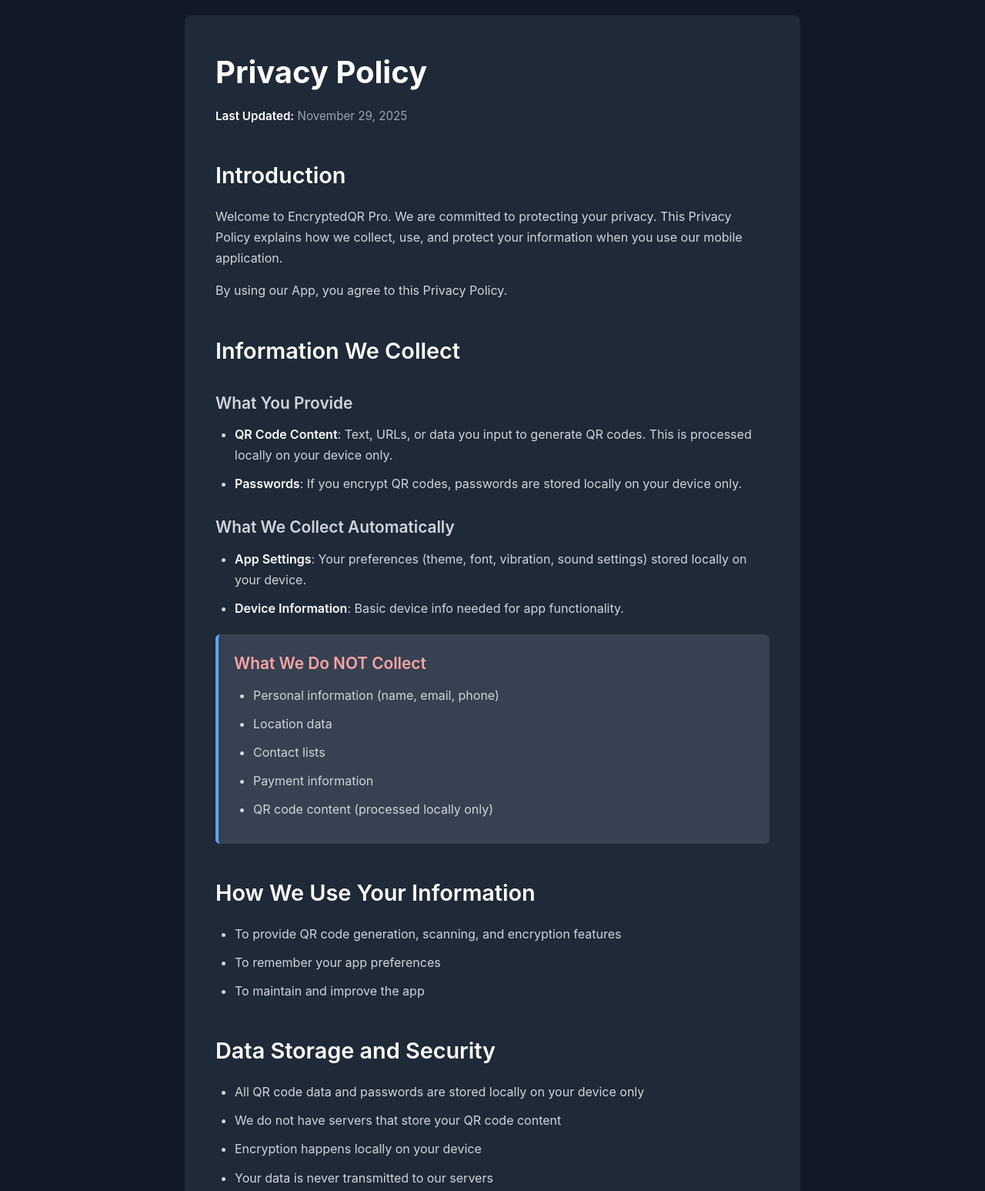
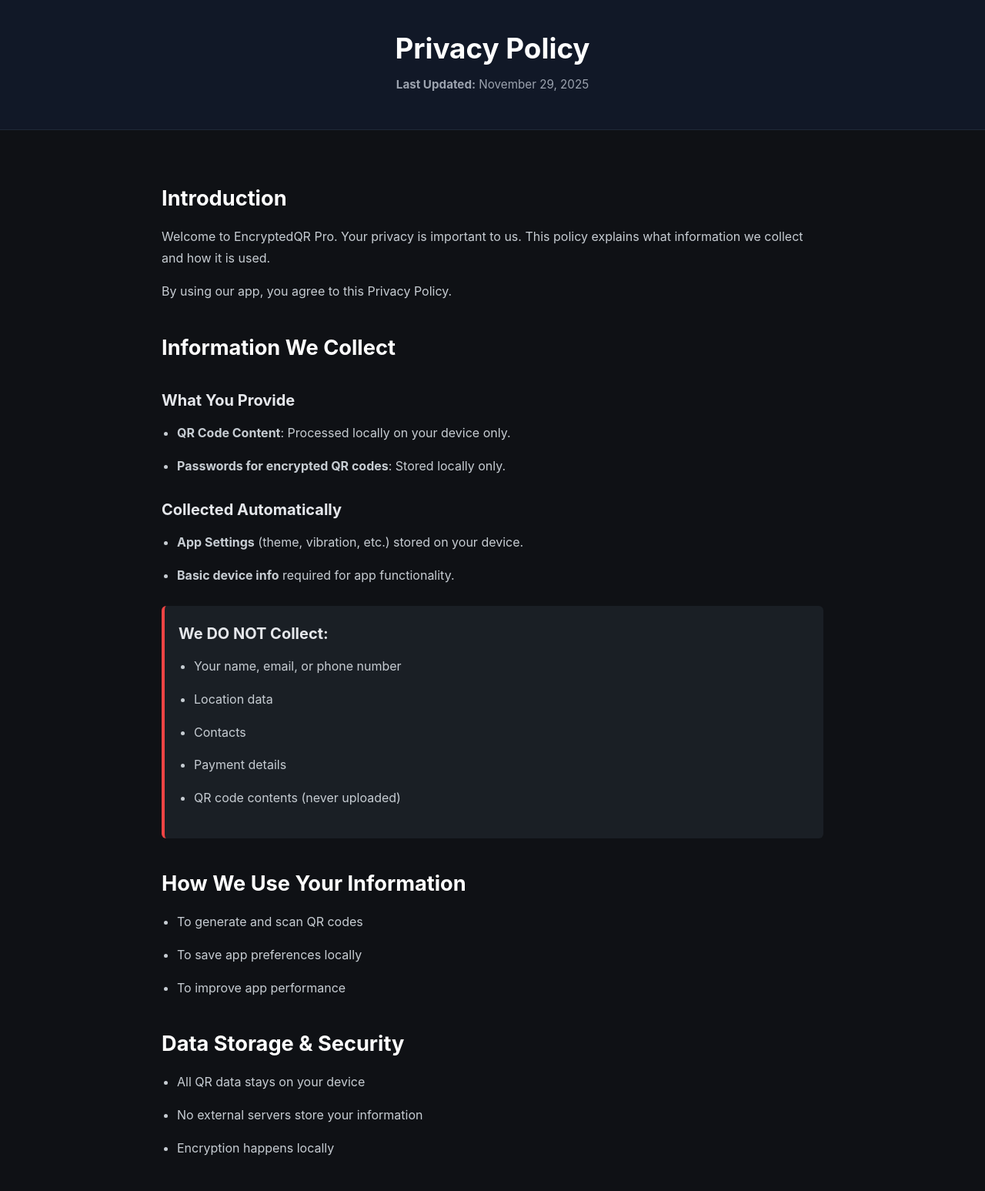
Before and after one commit to adobixtechs/adobixtechs.github.io, a plain HTML site: page app-blocker.html in a window 1280 px wide. Shown: the top 1547 px of the page at 77% size. Drawn offline with Linux system fonts and the light colour scheme.

Commit message:
Update app-blocker.html

```diff
--- a/app-blocker.html
+++ b/app-blocker.html
@@ -3,9 +3,10 @@
 <head>
     <meta charset="UTF-8">
     <meta name="viewport" content="width=device-width, initial-scale=1.0">
-    <meta name="description" content="Privacy Policy for EncryptedQR Pro - Secure QR Code Generator and Scanner">
     <title>Privacy Policy - EncryptedQR Pro</title>
+
     <style>
+        /* Reset */
         * {
             margin: 0;
             padding: 0;
@@ -13,257 +14,208 @@
         }
 
         body {
-            font-family: -apple-system, BlinkMacSystemFont, 'Segoe UI', Roboto, 'Helvetica Neue', Arial, sans-serif;
-            line-height: 1.7;
-            color: #e5e7eb;
-            background-color: #111827;
-            padding: 20px;
+            font-family: Inter, -apple-system, BlinkMacSystemFont, "Segoe UI", Roboto, sans-serif;
+            background: #0f1115;
+            color: #d1d5db;
+            line-height: 1.8;
+        }
+
+        header {
+            background: #111827;
+            padding: 30px 20px;
+            text-align: center;
+            border-bottom: 1px solid #1f2937;
+        }
+
+        header h1 {
+            color: #fff;
+            font-size: 2.3rem;
+            font-weight: 700;
+        }
+
+        header p {
+            color: #9ca3af;
+            font-size: 0.95rem;
         }
 
         .container {
-            max-width: 800px;
+            max-width: 900px;
             margin: 0 auto;
-            background-color: #1f2937;
-            padding: 40px;
-            border-radius: 8px;
-        }
-
-        h1 {
-            color: #ffffff;
-            font-size: 2.5em;
-            margin-bottom: 10px;
-            font-weight: 700;
-        }
-
-        .last-updated {
-            color: #9ca3af;
-            margin-bottom: 30px;
-            font-size: 0.95em;
+            padding: 30px 20px;
         }
 
         h2 {
-            color: #ffffff;
-            font-size: 1.8em;
-            margin-top: 40px;
-            margin-bottom: 15px;
-            font-weight: 600;
+            font-size: 1.7rem;
+            color: #fff;
+            margin: 35px 0 10px;
         }
 
         h3 {
-            color: #d1d5db;
-            font-size: 1.3em;
-            margin-top: 25px;
-            margin-bottom: 10px;
-            font-weight: 600;
+            font-size: 1.25rem;
+            color: #e5e7eb;
+            margin: 25px 0 10px;
         }
 
-        p {
-            margin-bottom: 15px;
-            color: #d1d5db;
+        p, li {
+            color: #c7cdd3;
+            margin-bottom: 14px;
         }
 
-        ul, ol {
-            margin-left: 25px;
+        ul {
+            margin-left: 20px;
             margin-bottom: 20px;
-        }
-
-        li {
-            margin-bottom: 10px;
-            color: #d1d5db;
-        }
-
-        strong {
-            color: #ffffff;
-            font-weight: 600;
         }
 
         a {
             color: #60a5fa;
             text-decoration: none;
         }
-
         a:hover {
             text-decoration: underline;
         }
 
-        .section {
-            margin-bottom: 30px;
+        .box {
+            background: #1a1f25;
+            border-left: 4px solid #60a5fa;
+            padding: 18px;
+            border-radius: 6px;
+            margin: 25px 0;
         }
 
-        .highlight-box {
-            background-color: #374151;
-            padding: 20px;
-            border-radius: 6px;
-            margin: 20px 0;
-            border-left: 4px solid #60a5fa;
-        }
-
-        .contact-box {
-            background-color: #374151;
-            padding: 25px;
-            border-radius: 6px;
-            margin-top: 30px;
-        }
-
-        .contact-box h2 {
-            margin-top: 0;
+        footer {
+            margin-top: 40px;
+            padding: 25px 20px;
+            text-align: center;
+            background: #111827;
+            color: #9ca3af;
+            border-top: 1px solid #1f2937;
         }
 
         @media (max-width: 768px) {
-            .container {
-                padding: 25px 20px;
-            }
-
-            h1 {
-                font-size: 2em;
-            }
-
-            h2 {
-                font-size: 1.5em;
-            }
+            h1 { font-size: 1.9rem; }
+            h2 { font-size: 1.5rem; }
         }
     </style>
 </head>
 <body>
+
+<header>
+    <h1>Privacy Policy</h1>
+    <p><strong>Last Updated:</strong> <span id="lastUpdated"></span></p>
+</header>
+
 <div class="container">
-        <h1>Privacy Policy</h1>
-        <p class="last-updated"><strong>Last Updated:</strong> <span id="lastUpdated">[Date]</span></p>
 
-        <div class="section">
     <h2>Introduction</h2>
-            <p>Welcome to EncryptedQR Pro. We are committed to protecting your privacy. This Privacy Policy explains how we collect, use, and protect your information when you use our mobile application.</p>
-            <p>By using our App, you agree to this Privacy Policy.</p>
-        </div>
+    <p>Welcome to EncryptedQR Pro. Your privacy is important to us. This policy explains what information we collect and how it is used.</p>
+    <p>By using our app, you agree to this Privacy Policy.</p>
 
-        <div class="section">
     <h2>Information We Collect</h2>
 
     <h3>What You Provide</h3>
     <ul>
-                <li><strong>QR Code Content</strong>: Text, URLs, or data you input to generate QR codes. This is processed locally on your device only.</li>
-                <li><strong>Passwords</strong>: If you encrypt QR codes, passwords are stored locally on your device only.</li>
+        <li><strong>QR Code Content</strong>: Processed locally on your device only.</li>
+        <li><strong>Passwords for encrypted QR codes</strong>: Stored locally only.</li>
     </ul>
 
-            <h3>What We Collect Automatically</h3>
+    <h3>Collected Automatically</h3>
     <ul>
-                <li><strong>App Settings</strong>: Your preferences (theme, font, vibration, sound settings) stored locally on your device.</li>
-                <li><strong>Device Information</strong>: Basic device info needed for app functionality.</li>
+        <li><strong>App Settings</strong> (theme, vibration, etc.) stored on your device.</li>
+        <li><strong>Basic device info</strong> required for app functionality.</li>
     </ul>
 
-            <div class="highlight-box">
-                <h3 style="margin-top: 0; color: #fca5a5;">What We Do NOT Collect</h3>
-                <ul style="margin-bottom: 0;">
-                    <li>Personal information (name, email, phone)</li>
+    <div class="box" style="border-left-color:#ef4444">
+        <h3 style="margin-top:0;">We DO NOT Collect:</h3>
+        <ul>
+            <li>Your name, email, or phone number</li>
             <li>Location data</li>
-                    <li>Contact lists</li>
-                    <li>Payment information</li>
-                    <li>QR code content (processed locally only)</li>
-                </ul>
-            </div>
-        </div>
-
-        <div class="section">
-            <h2>How We Use Your Information</h2>
-            <ul>
-                <li>To provide QR code generation, scanning, and encryption features</li>
-                <li>To remember your app preferences</li>
-                <li>To maintain and improve the app</li>
+            <li>Contacts</li>
+            <li>Payment details</li>
+            <li>QR code contents (never uploaded)</li>
         </ul>
     </div>
 
-        <div class="section">
-            <h2>Data Storage and Security</h2>
+    <h2>How We Use Your Information</h2>
     <ul>
-                <li>All QR code data and passwords are stored locally on your device only</li>
-                <li>We do not have servers that store your QR code content</li>
-                <li>Encryption happens locally on your device</li>
-                <li>Your data is never transmitted to our servers</li>
+        <li>To generate and scan QR codes</li>
+        <li>To save app preferences locally</li>
+        <li>To improve app performance</li>
     </ul>
-        </div>
 
-        <div class="section">
+    <h2>Data Storage & Security</h2>
+    <ul>
+        <li>All QR data stays on your device</li>
+        <li>No external servers store your information</li>
+        <li>Encryption happens locally</li>
+    </ul>
+
     <h2>Permissions</h2>
-
     <h3>Camera</h3>
-            <p>Used only to scan QR codes. Camera feed is not recorded or stored.</p>
+    <p>Used only for scanning QR codes. No recording.</p>
 
     <h3>Storage/Photos</h3>
-            <p>Used only to save QR code images you generate. We do not read your existing photos.</p>
+    <p>Used only to save generated QR codes.</p>
 
     <h3>Vibration</h3>
-            <p>Used for haptic feedback when scanning (optional, can be disabled).</p>
-        </div>
+    <p>Used for haptic scan feedback (optional).</p>
 
-        <div class="section">
     <h2>Third-Party Services</h2>
 
     <h3>Google Fonts</h3>
-            <p>Used for font options. No personal information is transmitted.</p>
+    <p>No personal data is shared.</p>
 
     <h3>App Stores</h3>
-            <p>Payment processing is handled by Google Play Store or Apple App Store. We do not see your payment information.</p>
+    <p>Payments handled by Google Play / Apple. We never see payment data.</p>
 
     <h3>Firebase</h3>
-            <p>May collect anonymous usage data and crash reports. See <a href="https://policies.google.com/privacy" target="_blank">Google's Privacy Policy</a> for details.</p>
+    <p>May collect anonymous crash reports. See Google’s Privacy Policy.</p>
+
+    <h2>Data Sharing</h2>
+    <p>We never sell your data. Shared only if legally required.</p>
+
+    <h2>Your Rights</h2>
+    <ul>
+        <li>Delete app → clears all data</li>
+        <li>Reset preferences</li>
+        <li>Revoke permissions</li>
+    </ul>
+
+    <h2>Children’s Privacy</h2>
+    <p>Not for children under 13. We do not knowingly collect data from children.</p>
+
+    <h2>Policy Updates</h2>
+    <p>We may update this policy. Changes appear on this page.</p>
+
+    <h2>Data Retention</h2>
+    <ul>
+        <li>QR code data stays only on your device</li>
+        <li>Preferences stored until app deletion</li>
+        <li>Saved QR images stored in your gallery</li>
+    </ul>
+
+    <div class="box" style="border-left-color:#10b981">
+        <h3 style="margin-top:0;">Compliance</h3>
+        <p>Complies with GDPR, CCPA, COPPA, and App Store requirements.</p>
     </div>
 
-        <div class="section">
-            <h2>Data Sharing</h2>
-            <p>We do NOT sell or share your personal information. We may share data only if required by law or with trusted service providers under confidentiality agreements.</p>
+    <div class="box" style="border-left-color:#f59e0b">
+        <p><strong>Important:</strong> All QR data and encryption happen only on your device.</p>
     </div>
 
-        <div class="section">
-            <h2>Your Rights</h2>
-            <ul>
-                <li>Delete the app to remove all local data</li>
-                <li>Reset app preferences through settings</li>
-                <li>Revoke permissions through device settings</li>
-                <li>Disable features like vibration and sound</li>
-            </ul>
+    <h2>Contact Us</h2>
+    <p><strong>Email:</strong> <a href="mailto:adobixtech@gmail.com">adobixtech@gmail.com</a></p>
+    <p><strong>Developer:</strong> AdobixTech</p>
+
 </div>
 
-        <div class="section">
-            <h2>Children's Privacy</h2>
-            <p>Our app is not intended for children under 13. We do not knowingly collect information from children.</p>
-        </div>
-
-        <div class="section">
-            <h2>Changes to This Policy</h2>
-            <p>We may update this Privacy Policy from time to time. Changes will be posted on this page with an updated date.</p>
-        </div>
-
-        <div class="section">
-            <h2>Data Retention</h2>
-            <ul>
-                <li>QR code content: Not stored by us, processed locally</li>
-                <li>App preferences: Stored locally until you delete the app</li>
-                <li>QR code images: Stored in your photo gallery (you control this)</li>
-            </ul>
-        </div>
-
-        <div class="contact-box">
-            <h2>Contact Us</h2>
-            <p>If you have questions about this Privacy Policy, please contact us:</p>
-            <p><strong>Email:</strong> <a href="mailto:adobixtech@gmail.com">adobixtech@gmail.com</a></p>
-            <p><strong>Developer:</strong> AdobixTech</p>
-        </div>
-
-        <div class="highlight-box" style="border-left-color: #10b981; margin-top: 30px;">
-            <h3 style="margin-top: 0; color: #86efac;">Compliance</h3>
-            <p style="margin-bottom: 0;">This Privacy Policy complies with GDPR, CCPA, COPPA, and App Store requirements.</p>
-        </div>
-
-        <div class="highlight-box" style="border-left-color: #f59e0b; margin-top: 20px;">
-            <p style="margin-bottom: 0;"><strong>Important:</strong> All QR code data is processed locally on your device. We do not have access to your QR code content or passwords.</p>
-        </div>
-    </div>
+<footer>
+    © 2025 EncryptedQR Pro — All rights reserved.
+</footer>
 
 <script>
-        document.getElementById('lastUpdated').textContent = new Date().toLocaleDateString('en-US', {
-            year: 'numeric',
-            month: 'long',
-            day: 'numeric'
-        });
+    document.getElementById('lastUpdated').textContent =
+        new Date().toLocaleDateString('en-US', { year: "numeric", month: "long", day: "numeric" });
 </script>
+
 </body>
 </html>
```
Lines whose indentation alone changed are shown as unchanged.
